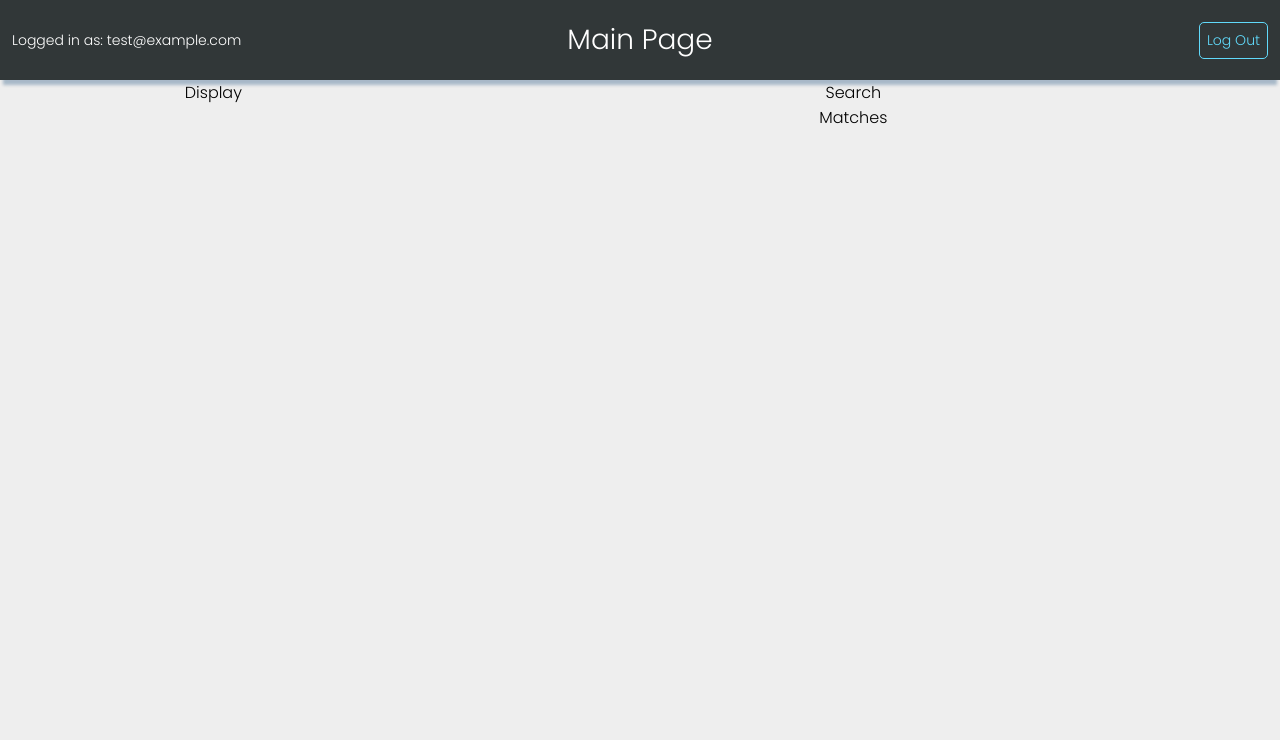
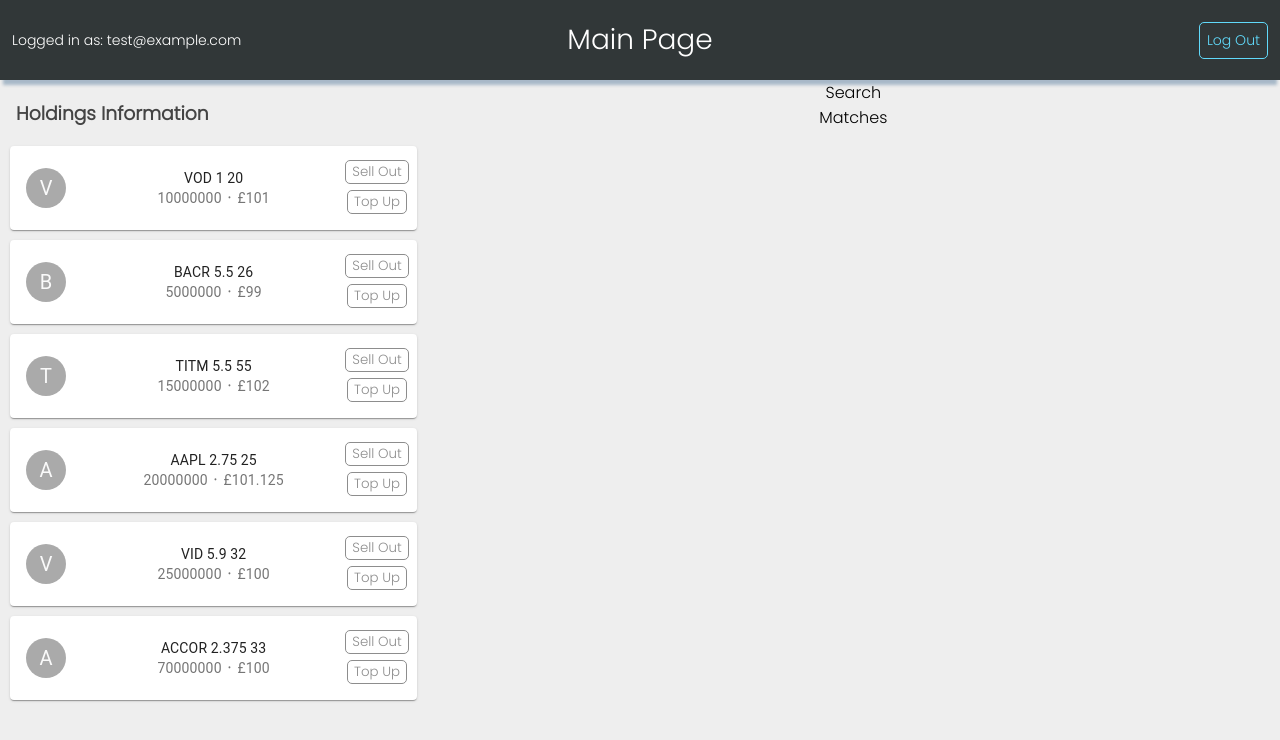
Before and after one commit to MrYKenz/React-Interview-Challenge, a React (Create React App) app: page / in a window 1280 px wide. Shown: the top 740 px of the page. Built offline with nearby package versions, Linux system fonts and the light colour scheme.

Commit message:
holdings info w/ cards & sellout topup buttons

```diff
--- a/src/App.css
+++ b/src/App.css
@@ -46,6 +46,23 @@
     font-size: 14px;
 }
 
+.buttons Button {
+  font-family: 'Poppins', sans-serif;
+  color:  #8d8d8d;
+  background-color: transparent;
+  background-repeat: no-repeat;
+  border: 1.5px solid #8d8d8d;
+  border-radius: 5px;
+  cursor: pointer;
+  overflow: hidden;
+  outline: none;
+  transition: 0.2s;
+}
+.buttons Button:hover {
+  color:#2db4da;
+  border-color:#2db4da;
+}
+
 .App-link {
   color: #61dafb;
 }
--- a/src/components/Display.js
+++ b/src/components/Display.js
@@ -1,9 +1,48 @@
 import React from 'react'
+// material ui imports
+import Card from '@material-ui/core/Card';
+import CardHeader from '@material-ui/core/CardHeader';
+import Avatar from '@material-ui/core/Avatar';
 
 function Display({data}) {
+    const sellOut = () => {
+        // sellout functionality
+        console.log("sell out")
+    }
+    const topUp = () => {
+        // topup functionality
+        console.log("top up")
+    }
     return (
         <div>
-            Display
+            <h3 style={{textAlign: 'left', paddingLeft: '1rem', color: '#444'}}>
+                Holdings Information
+            </h3>
+            {data.map((holding, key) => (
+                <Card key={key} style={{margin: '10px'}}>
+                    <CardHeader
+                    avatar={
+                    <Avatar aria-label="recipe" style={{backgroundColor: '#aaa'}}>
+                        {holding.bond[0]}
+                    </Avatar>
+                    }
+                    title={holding.bond}
+                    subheader={holding.size + ' ᛫ £' + holding.price}
+                    action={
+                        <div className='buttons'>
+                            <button style={{marginTop: '6px', marginBottom: '4px'}}
+                            onClick={() => sellOut()}>
+                                Sell Out
+                            </button>
+                            <br/>
+                            <button onClick={() => topUp()}>
+                                Top Up
+                            </button>
+                        </div>
+                    }
+                    />
+                </Card>
+            ))}
         </div>
     )
 }
```
Also changed, not shown: 1 other file (tests, documents, lock files or other folders).
